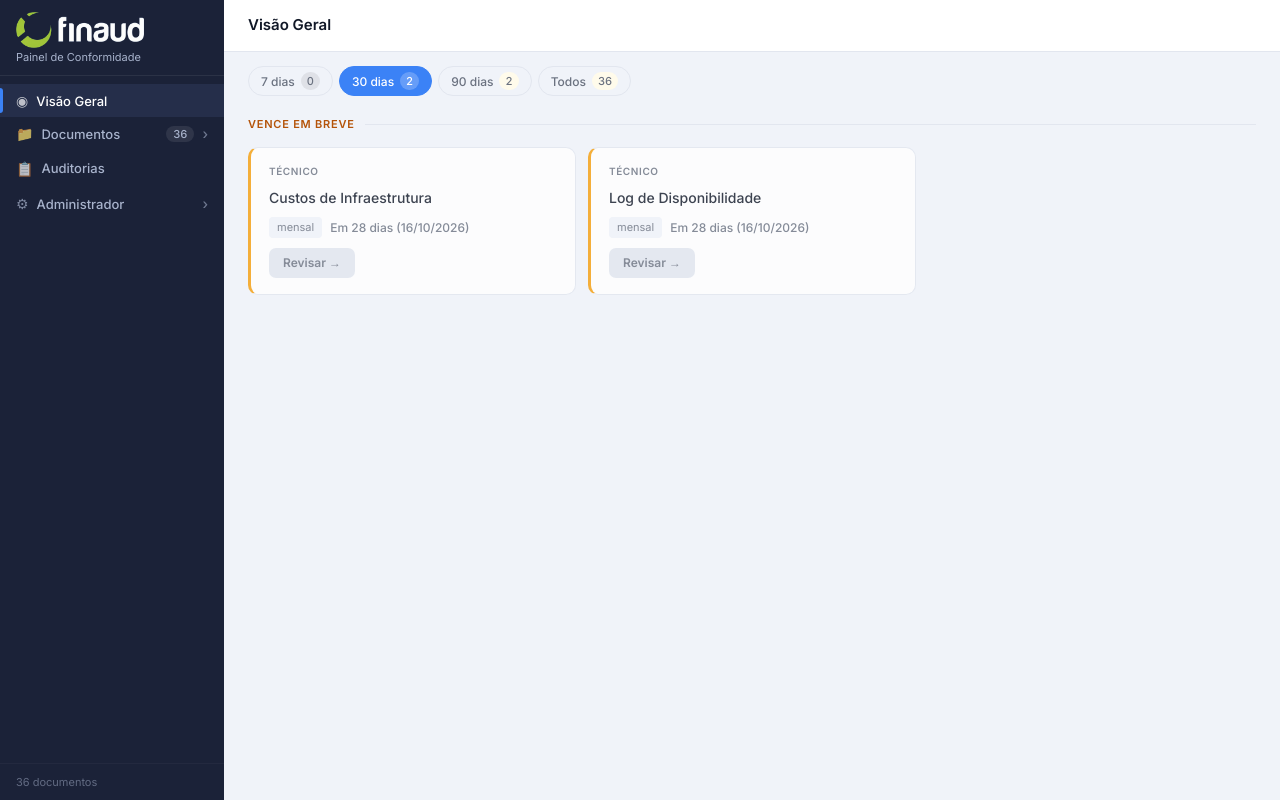
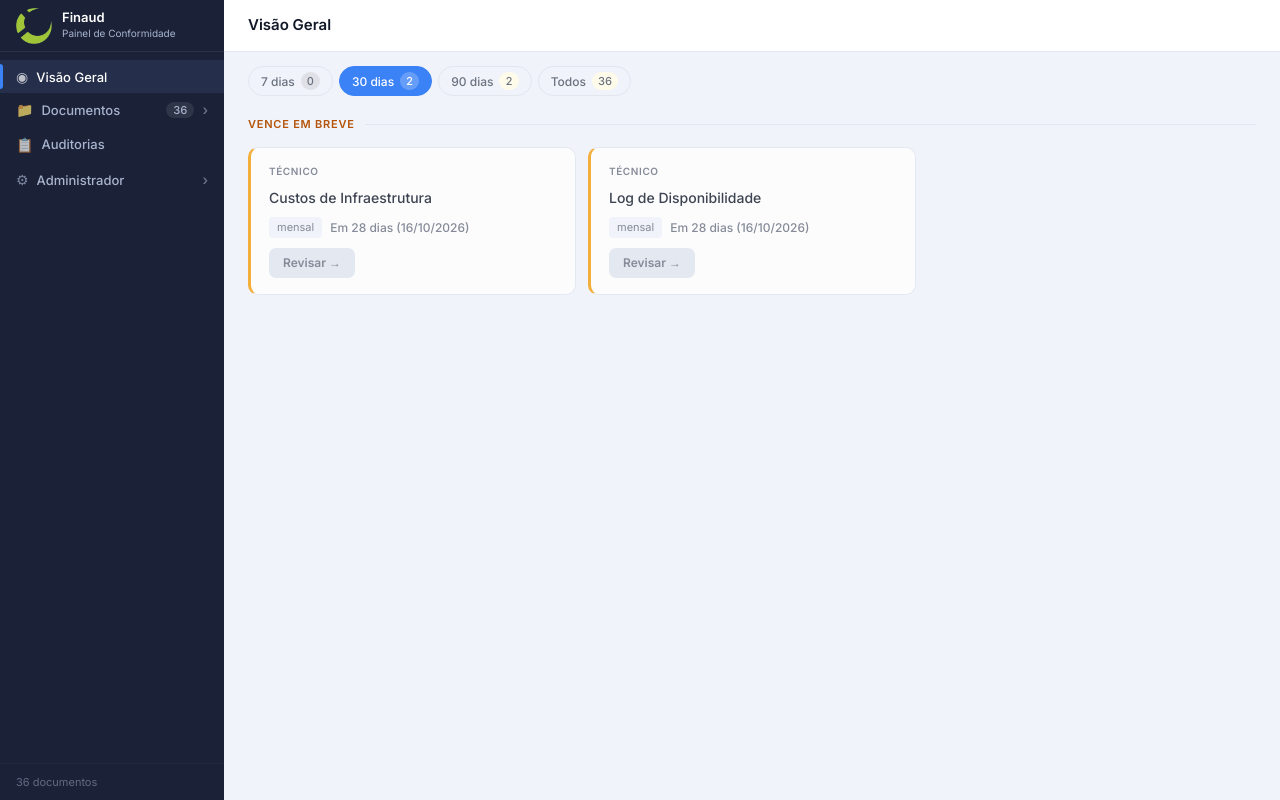
Before and after one commit to michelruicosta/painel_conformidade, a FastAPI app: page / in a window 1280 px wide. Run offline with FastAPI, Linux system fonts and the light colour scheme; data comes from the database, SQL or seed files in the repository.

Commit message:
feat(sidebar): alinha brand com topbar e adota padrão ícone + duas linhas de texto
- sidebar-brand agora tem height: 52px igual ao topbar, alinhando as linhas
  horizontais entre as duas colunas do layout
- brand-block adota layout ícone (36×36, recorte da logo) + brand-texts com
  brand-nome "Finaud" e brand-sub "Painel de Conformidade" empilhados,
  espelhando o padrão do projeto auditoria_ia
- CSS v=13 em dashboard.html, pacote.html e seguranca.html

Co-Authored-By: Claude Sonnet 4.6 <noreply@anthropic.com>

```diff
--- a/static/css/style.css
+++ b/static/css/style.css
@@ -89,26 +89,45 @@ html, body {
 }
 
 .sidebar-brand {
-  padding: 12px 16px 10px;
+  height: 52px;
+  padding: 0 16px;
   border-bottom: 1px solid rgba(255,255,255,.07);
   display: flex;
+  align-items: center;
+}
+.brand-block {
+  display: flex;
+  align-items: center;
+  gap: 10px;
+}
+.brand-icon {
+  width: 36px;
+  height: 36px;
+  flex-shrink: 0;
+  border-radius: 8px;
+  overflow: hidden;
+}
+.brand-icon img {
+  width: 100%;
+  height: 100%;
+  object-fit: cover;
+  object-position: left center;
+}
+.brand-texts {
+  display: flex;
   flex-direction: column;
-  align-items: flex-start;
   gap: 1px;
 }
-.sidebar-brand img {
-  height: auto;
-  width: 128px;
-  display: block;
-  flex-shrink: 0;
+.brand-nome {
+  font-size: 13px;
+  font-weight: 600;
+  color: #fff;
+  line-height: 1.2;
 }
 .brand-sub {
-  font-size: 11px;
-  width: 128px;
+  font-size: 10px;
   color: var(--sidebar-t);
   white-space: nowrap;
-  overflow: hidden;
-  text-overflow: ellipsis;
 }
 
 .sidebar-nav {
--- a/templates/dashboard.html
+++ b/templates/dashboard.html
@@ -6,7 +6,7 @@
   <title>Painel de Conformidade — Finaud</title>
   <link rel="preconnect" href="https://fonts.googleapis.com">
   <link rel="stylesheet" href="https://fonts.googleapis.com/css2?family=Inter:wght@400;500;600&display=swap">
-  <link rel="stylesheet" href="/static/css/style.css?v=5">
+  <link rel="stylesheet" href="/static/css/style.css?v=13">
 </head>
 <body>
 
@@ -15,8 +15,15 @@
   <!-- ── Sidebar ── -->
   <aside class="sidebar">
     <div class="sidebar-brand">
-      <img src="/static/img/logo_finaud.png" alt="Finaud">
-      <div class="brand-sub">Painel de Conformidade</div>
+      <div class="brand-block">
+        <div class="brand-icon">
+          <img src="/static/img/logo_finaud.png" alt="Finaud">
+        </div>
+        <div class="brand-texts">
+          <div class="brand-nome">Finaud</div>
+          <div class="brand-sub">Painel de Conformidade</div>
+        </div>
+      </div>
     </div>
 
     <nav class="sidebar-nav">
```
Also changed, not shown: templates/pacote.html (+10 -3 lines), templates/seguranca.html (+10 -3 lines).
